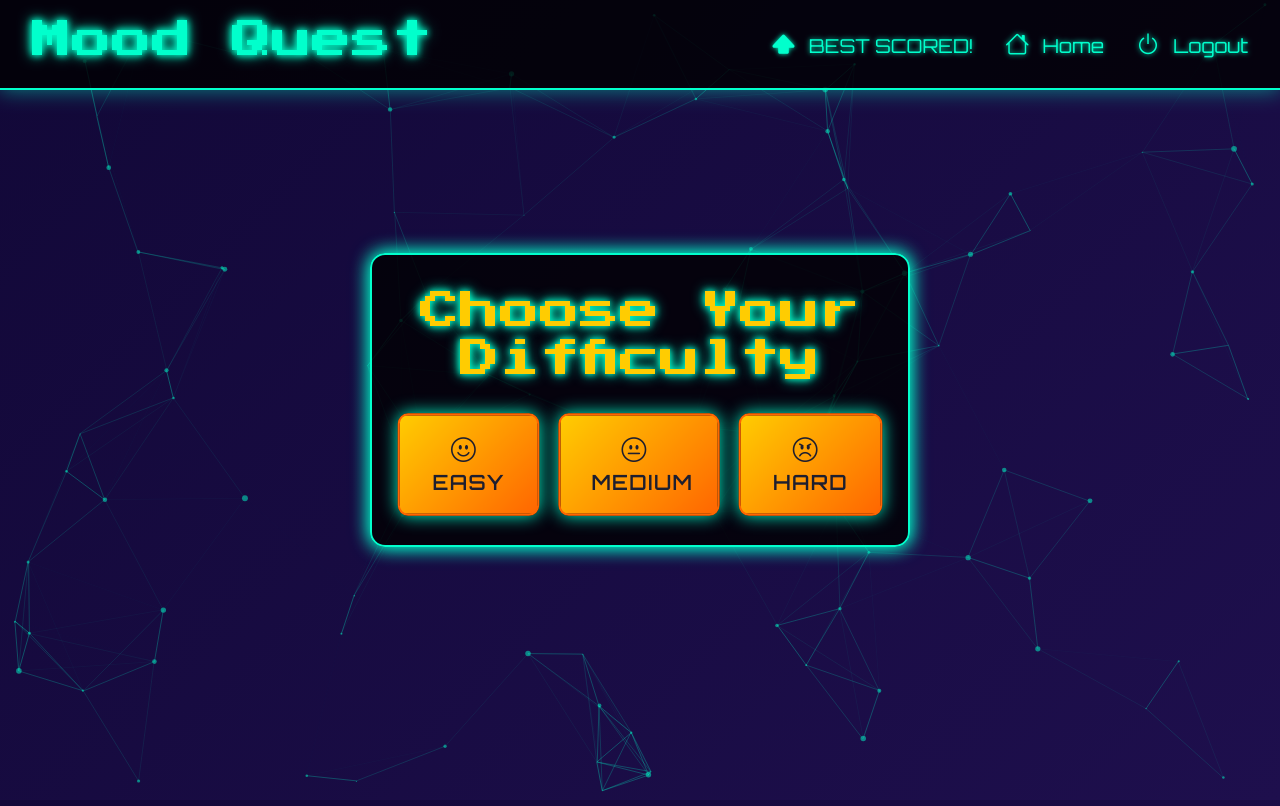
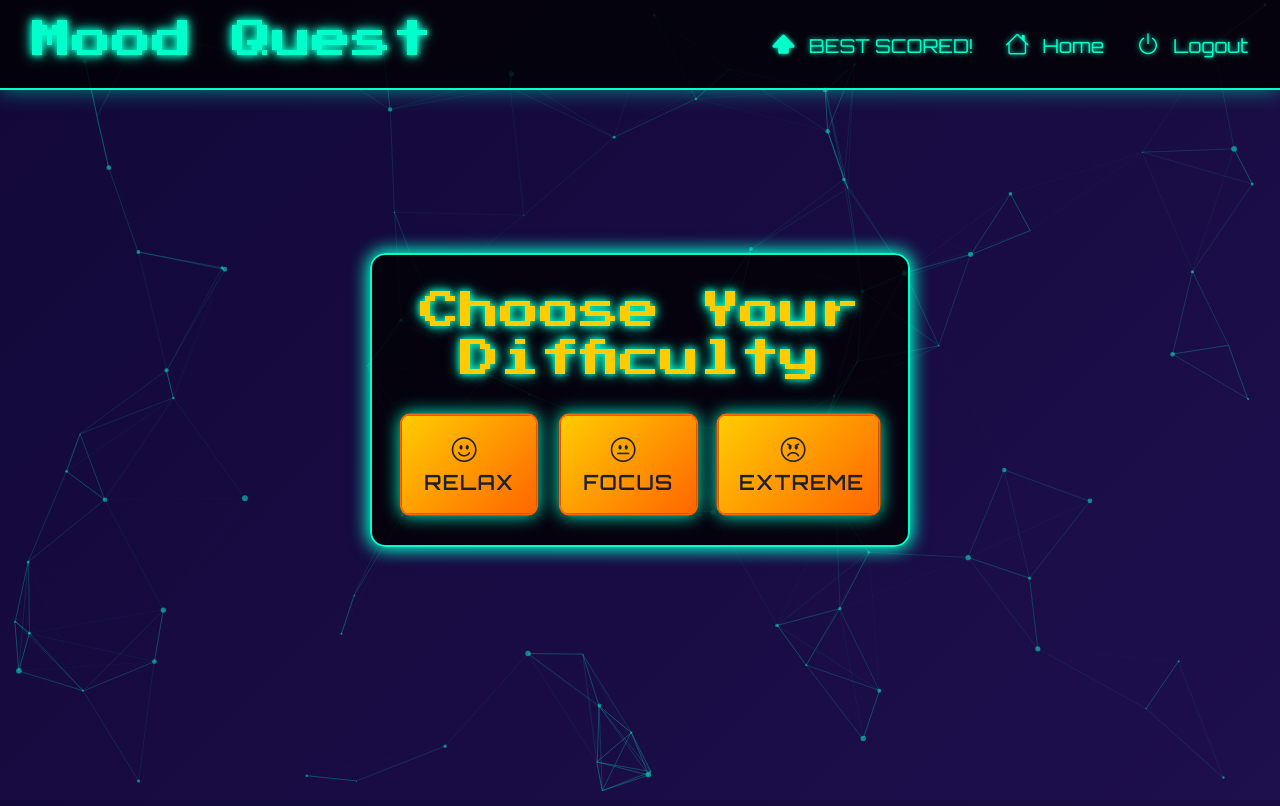
Before and after one commit to denuwan1115/Mood-Quest, a PHP site: page /gameMode.php in a window 1280 px wide. Run offline with PHP 8.4, Linux system fonts and the light colour scheme; a user stored in the database is signed in; some libraries are stand-ins or nearby versions.

Commit message:
game mode name changed

```diff
--- a/View/gameMode.php
+++ b/View/gameMode.php
@@ -166,7 +166,7 @@ if (!$_SESSION['loggedIn']) {
 
         .difficulty-btn {
             display: inline-block;
-            padding: 15px 30px;
+            padding: 15px 20px;
             font-family: 'Orbitron', sans-serif;
             font-size: 1.2rem;
             font-weight: bold;
@@ -463,15 +463,15 @@ if (!$_SESSION['loggedIn']) {
                     <div class="difficulty-buttons">
                         <button class="difficulty-btn" id="easyBtn">
                             <i class="bi bi-emoji-smile difficulty-icon"></i>
-                            Easy
+                            Relax
                         </button>
                         <button class="difficulty-btn" id="mediumBtn">
                             <i class="bi bi-emoji-neutral difficulty-icon"></i>
-                            Medium
+                            Focus
                         </button>
                         <button class="difficulty-btn" id="hardBtn">
                             <i class="bi bi-emoji-angry difficulty-icon"></i>
-                            Hard
+                            Extreme
                         </button>
                     </div>
                 </div>
@@ -597,18 +597,18 @@ if (!$_SESSION['loggedIn']) {
             // Update title based on selected mode
             let jokeTitle = document.getElementById('jokeTitle');
             if (mode === 'easy') {
-                jokeTitle.textContent = "Easy Mode Joke";
-                selectedMode = 'Easy';
+                jokeTitle.textContent = "Relax Mode Joke";
+                selectedMode = 'Relax';
                 timeForMode = 80;
                 modePage = 'relaxedMode.php';
             } else if (mode === 'medium') {
-                jokeTitle.textContent = "Medium Mode Joke";
-                selectedMode = 'Medium';
+                jokeTitle.textContent = "Focus Mode Joke";
+                selectedMode = 'Focus';
                 timeForMode = 60;
                 modePage = 'focusedMode.php';
             } else {
-                jokeTitle.textContent = "Hard Mode Joke";
-                selectedMode = 'Hard';
+                jokeTitle.textContent = "Extreme Mode Joke";
+                selectedMode = 'Extreme';
                 timeForMode = 45;
                 modePage = 'extremeMode.php';
             }
```
